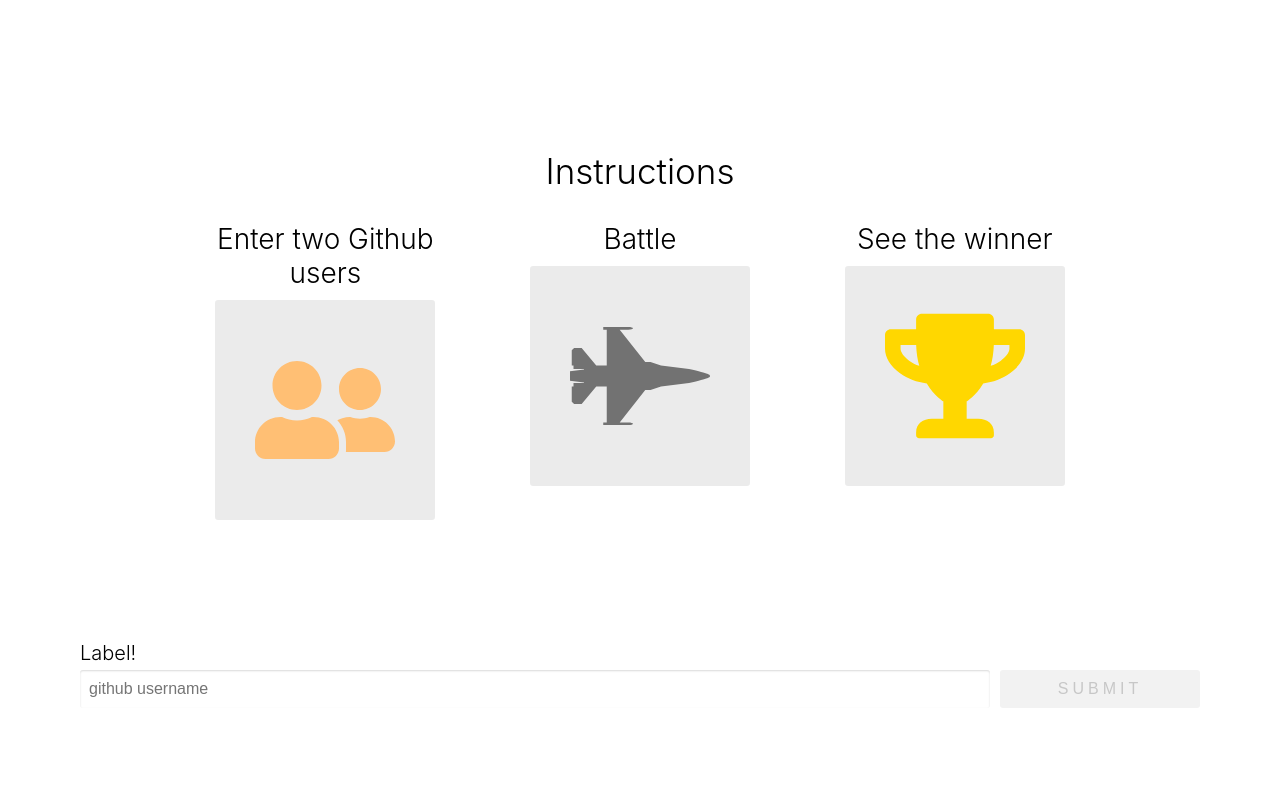
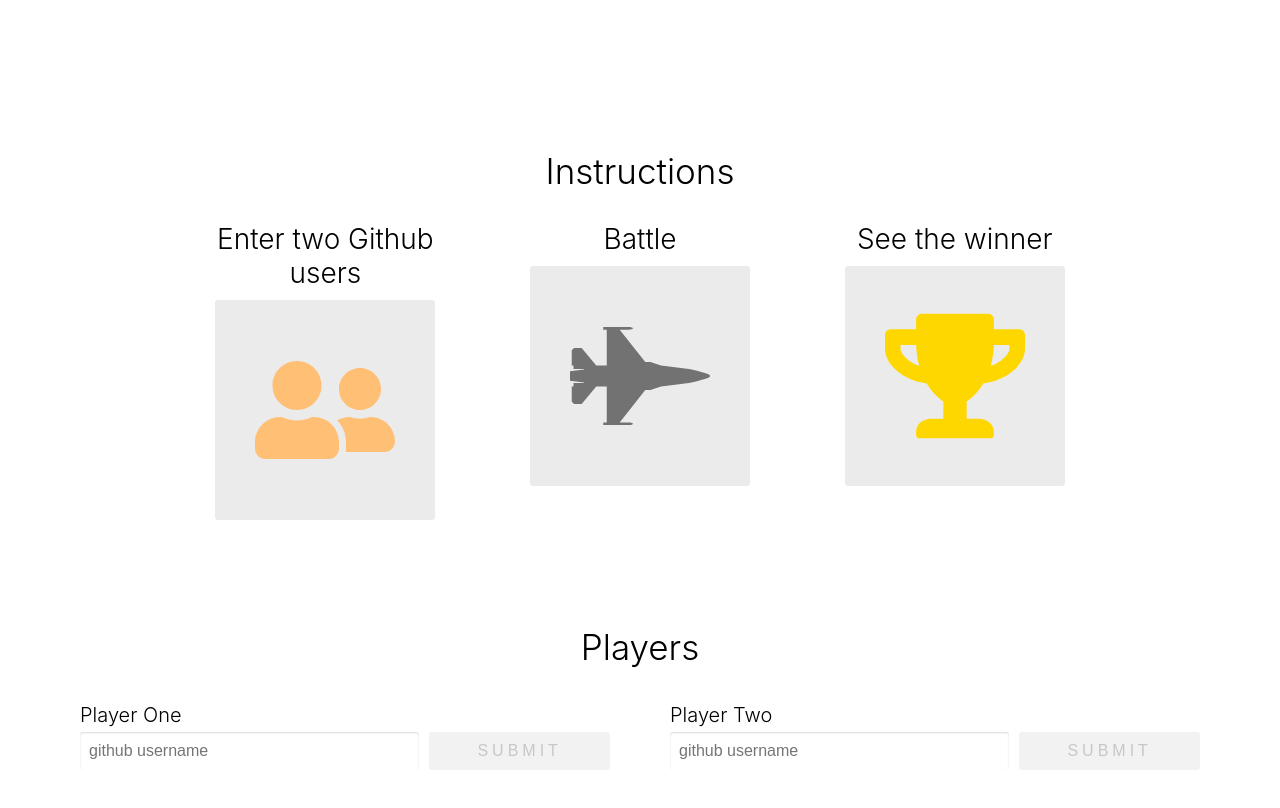
Before and after one commit to Dafari/github-battle, a React app: page / in a window 1280 px wide. Built offline with nearby package versions, Linux system fonts and the light colour scheme.

Commit message:
Video - (Project) Render PlayerInput

```diff
--- a/app/components/Battle.js
+++ b/app/components/Battle.js
@@ -84,12 +84,41 @@ PlayerInput.propTypes = {
 }
 
 export default class Battle extends React.Component {
+  constructor(props) {
+    super(props)
+
+    this.state = {
+      playerOne: null,
+      playerTwo: null
+    }
+
+    this.handleSubmit = this.handleSubmit.bind(this)
+  }
+
+  handleSubmit(id, player) {
+    this.setState({
+      [id]: player
+    })
+  }
+
   render() {
+    const { playerOne, playerTwo } = this.state
+
     return (
       <React.Fragment>
         <Instructions/>
 
-        <PlayerInput onSubmit={(value) => console.log('value!', value)} label='Label!'/>
+        <div className='players-container'>
+          <h1 className='center-text header-lg'>Players</h1>
+          <div className='row space-around'>
+            {playerOne === null && (
+              <PlayerInput onSubmit={(player) => this.handleSubmit('playerOne', player)} label='Player One'/>
+            )}
+            {playerTwo === null && (
+              <PlayerInput onSubmit={(player) => this.handleSubmit('playerTwo', player)} label='Player Two'/>
+            )}
+          </div>
+        </div>
       </React.Fragment>
     )
   }
--- a/app/index.css
+++ b/app/index.css
@@ -205,3 +205,7 @@ li {
   background: #f2f2f2;
   color: #c7c7c7;
 }
+
+.players-container {
+  margin: 100px 0;
+}
```
